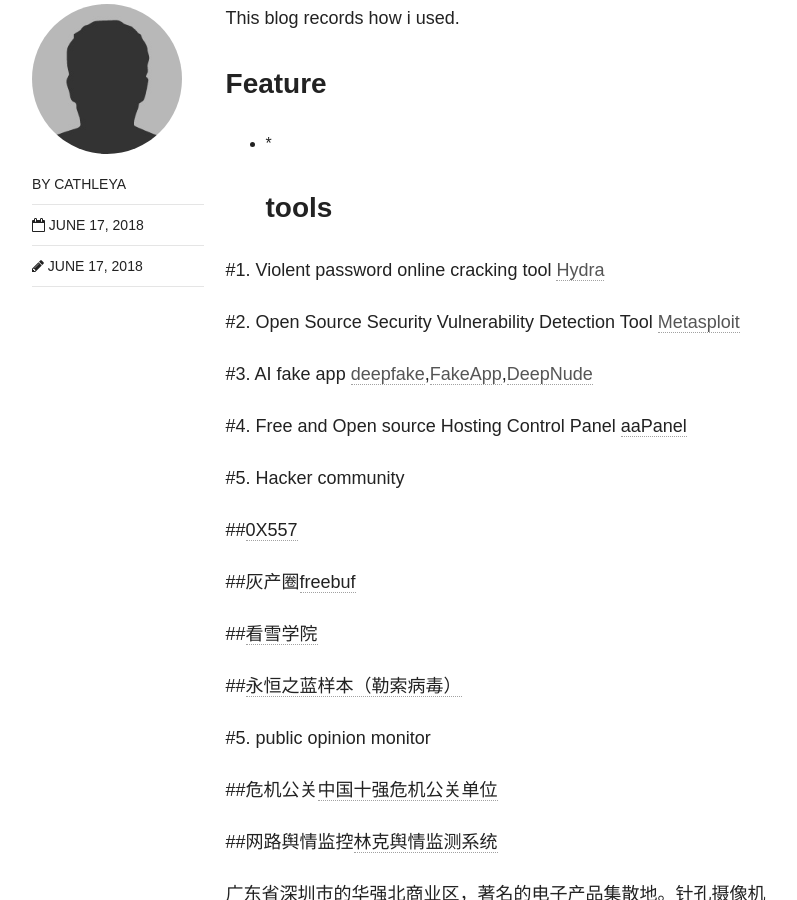
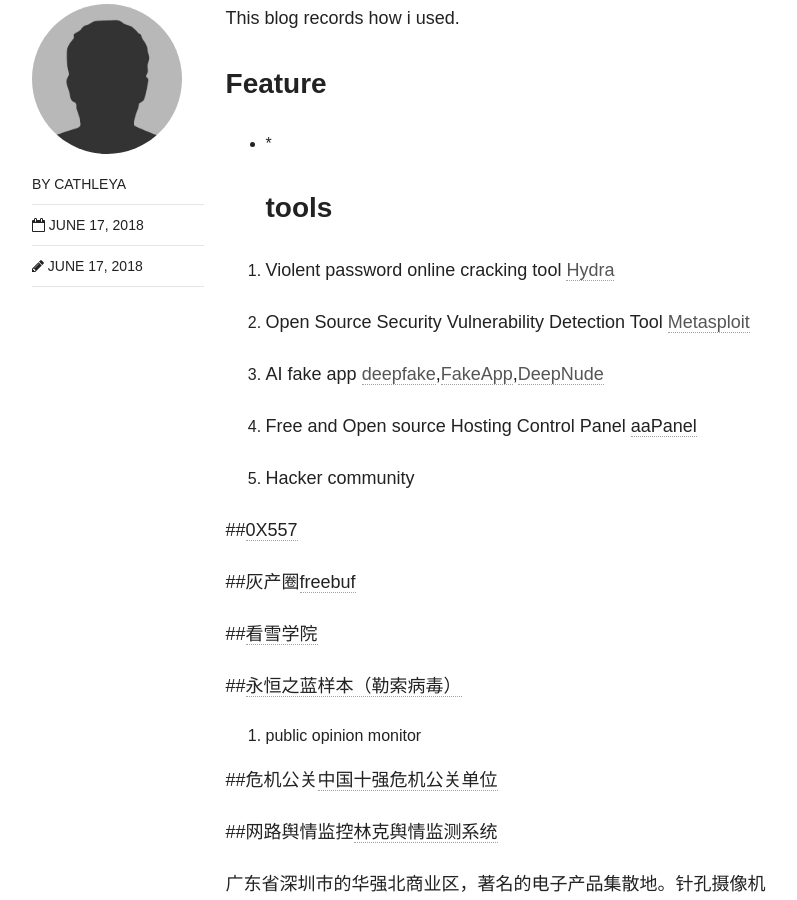
Before and after one commit to cathleya/cathleya.github.io, a Jekyll site: the page built from _posts/blog/2018-05-20-Useful hack tools.md, in a window 1280 px wide and 900 px high, scrolled down 624 px. Shown: the whole window, without its empty margins (154-951 px from the left). Built offline with Jekyll 4.4.1, drawn with Linux system fonts in a browser that asks for light colours; nearby versions of some CDN libraries; library files that are not in the unit come from our copies.

Commit message:
hack
hack

```diff
--- a/_posts/blog/2018-05-20-Useful hack tools.md
+++ b/_posts/blog/2018-05-20-Useful hack tools.md
@@ -21,15 +21,15 @@
 *
 ### tools ###
 
-#1. Violent password online cracking tool [Hydra]()
+1. Violent password online cracking tool [Hydra]()
 
-#2. Open Source Security Vulnerability Detection Tool [Metasploit]()
+2. Open Source Security Vulnerability Detection Tool [Metasploit]()
 
-#3. AI fake app [deepfake](),[FakeApp](),[DeepNude]()
+3. AI fake app [deepfake](),[FakeApp](),[DeepNude]()
 
-#4. Free and Open source Hosting Control Panel [aaPanel](https://www.aapanel.com/)
+4. Free and Open source Hosting Control Panel [aaPanel](https://www.aapanel.com/)
 
-#5. Hacker community
+5. Hacker community
 
 ##[0X557](https://www.0x557.com/)
 
@@ -41,7 +41,7 @@
 
 
 
-#5. public opinion monitor
+6. public opinion monitor
 
 ##危机公关[中国十强危机公关单位](http://weiji.vmmt.net/)
 
```
